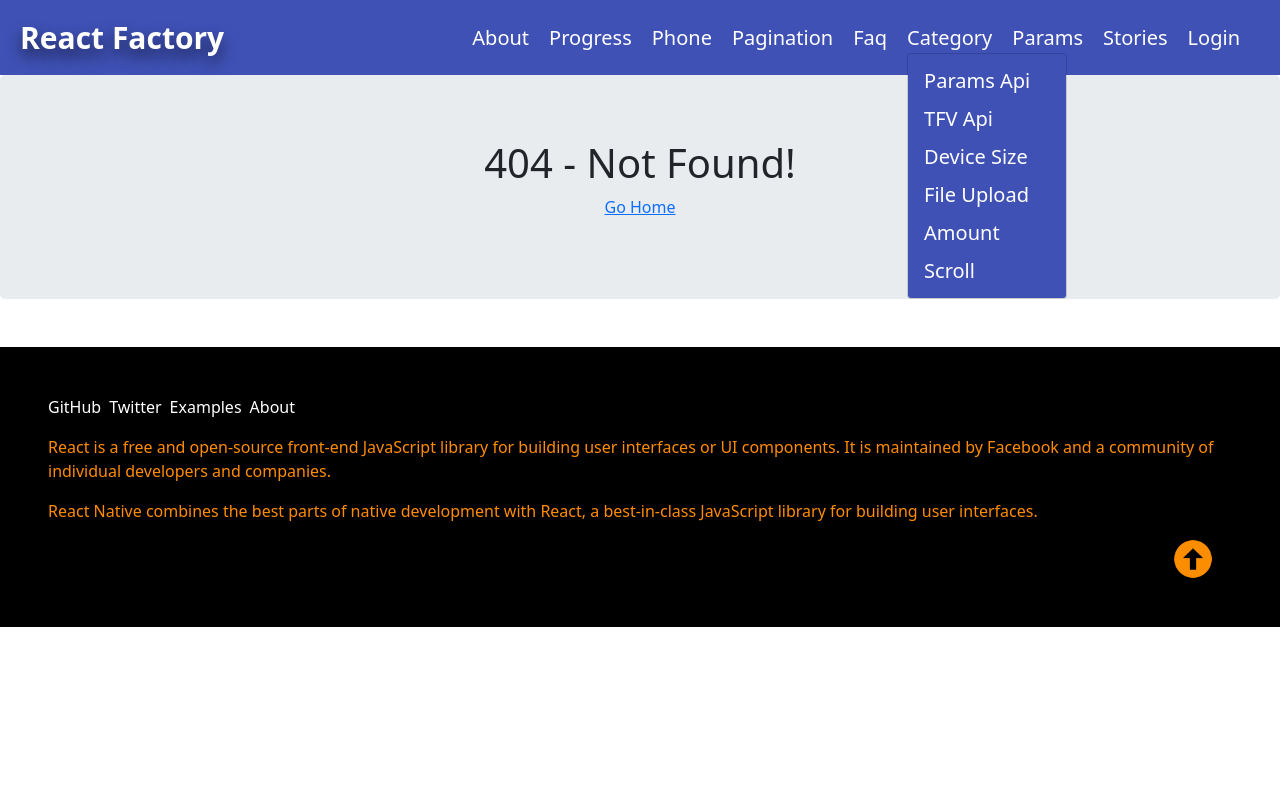
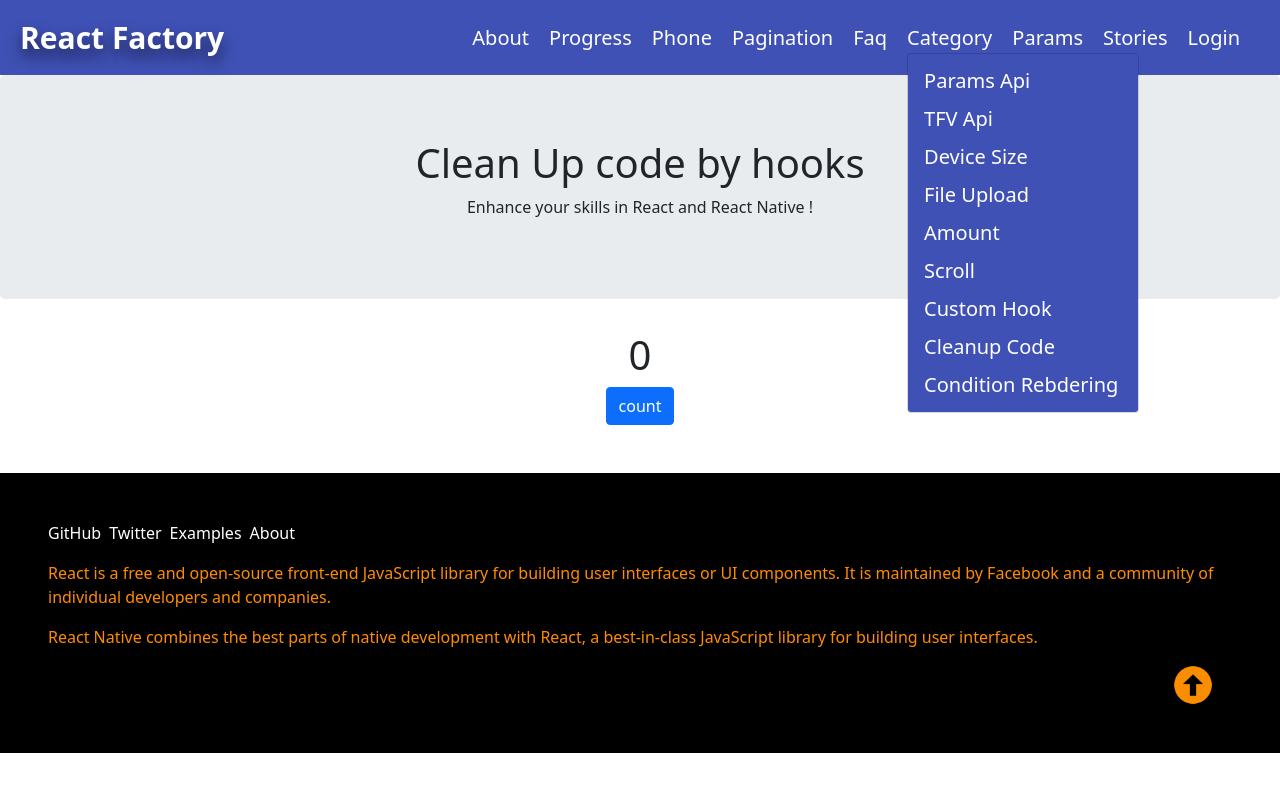
Before and after one commit to arifweb2020/React-Factory, a React (Create React App) app: page /cleanCode in a window 1280 px wide. Both pictures are taken after a click on the link "Category". Shown: the top 792 px of the page. Built offline with nearby package versions, Linux system fonts and the light colour scheme.

Commit message:
clean up code

```diff
--- a/src/components/Navbar/index.jsx
+++ b/src/components/Navbar/index.jsx
@@ -38,6 +38,9 @@ function Navbar() {
                                 <Link className="dropdown-item" to="/fileUpload">File Upload</Link>
                                 <Link className="dropdown-item" to="/amount">Amount</Link>
                                 <Link className="dropdown-item" to="/InfiniteScroll">Scroll</Link>
+                                <Link className="dropdown-item" to="/customHook">Custom Hook</Link>
+                                <Link className="dropdown-item" to="/cleanCode">Cleanup Code</Link>
+                                <Link className="dropdown-item" to="/conditionalRendering">Condition Rebdering</Link>
                             </div>
                         </li>
                         <li className="nav-item">
--- /dev/null
+++ b/src/pages/CleanUp/index.jsx
@@ -0,0 +1,52 @@
+import React, { useState, useEffect } from 'react';
+
+function CleanUp(props) {
+    const [count, setCount] = useState(0)
+
+    // useEffect(() => {
+    //     console.log("1")
+
+    //     return () =>{
+    //         console.log('2')
+    //     }
+    // }, [count]);
+
+    //     useEffect(() => {
+    //     console.log("1")
+    //     const eventHandler = () =>  console.log("arif");
+    //     document.addEventListener("click", eventHandler);
+
+    //     return () =>{
+    //         console.log('clean code');
+    //         document.removeEventListener("click", eventHandler);
+    //     }
+    // }, [count]);
+
+    useEffect(() => {
+        console.log("1")
+        const interval = setInterval(()=>{
+                console.log("arif")
+        },2000)
+
+        return () =>{
+            console.log("2")
+            clearInterval(interval)
+        }
+    }, [count]);
+
+
+    return (
+        <>
+            <div className="jumbotron text-center">
+                <h1>Clean Up code by hooks </h1>
+                <p>Enhance your skills in React and React Native !</p>
+            </div>
+            <div className="container text-center">
+                <h1>{count}</h1>
+                <button className="btn btn-md btn-primary" onClick={() => setCount(count + 1)} >count</button>
+            </div>
+        </>
+    );
+}
+
+export default CleanUp;
--- /dev/null
+++ b/src/pages/ConditionalRendering/index.jsx
@@ -0,0 +1,23 @@
+import React, { useState } from 'react';
+
+function ConRender(props) {
+    const [islogin, setLogin] = useState(3);
+    return (
+        <>
+            <div className="jumbotron text-center">
+                <h1>Conditional rendering | If Condition </h1>
+                <p>Enhance your skills in React and React Native !</p>
+            </div>
+            <div className="container tex-center">
+                {
+                    islogin === 1 ? <h1> hii arif </h1> :
+                        islogin === 2 ? <h1> welcome arif </h1> :
+                            islogin === 3 ? <h1>Thanks arif</h1> :
+                                <h2>sorry arif</h2>
+                }
+            </div>
+        </>
+    );
+}
+
+export default ConRender;
--- /dev/null
+++ b/src/pages/CustomHook/Custom.jsx
@@ -0,0 +1,20 @@
+import {useState} from 'react'
+
+function useCustomCounter() {
+
+    const[count , setCount]=useState(0);
+    const handleIncrement = ()=>{
+        setCount(count+1);
+    };
+    const handleDeccrement = ()=>{
+        setCount(count-1);
+    };
+
+    return{
+        count,
+        handleIncrement,
+        handleDeccrement
+    }
+}
+
+export default useCustomCounter;
--- /dev/null
+++ b/src/pages/CustomHook/index.jsx
@@ -0,0 +1,28 @@
+import React from 'react';
+import useCustomCounter from './Custom';
+
+function CustomHook() {
+
+  //  const {count , handleDeccrement , handleIncrement} = useCustomCounter();
+
+    const data = useCustomCounter();
+    const data1 = useCustomCounter();
+    return (
+        <>
+            <div className="jumbotron text-center">
+                <h1>Custom Hook </h1>
+                <p>Enhance your skills in React and React Native !</p>
+            </div>
+            <div className="conatiner text-center">
+                <h1>Counter : {data.count}</h1>
+                <button onClick={data.handleIncrement} className="btn btn-md btn-primary">Counter</button>
+                <h1>Counter1 : {data1.count}</h1>
+                <button onClick={data1.handleIncrement} className="btn btn-md btn-primary">+</button>
+                <button onClick={data1.handleDeccrement} className="btn btn-md btn-primary ml-2">-</button>
+
+            </div>
+        </>
+    );
+}
+
+export default CustomHook;
--- a/src/pages/MainView/index.jsx
+++ b/src/pages/MainView/index.jsx
@@ -20,6 +20,9 @@ import FileUpload from '../FileUpload';
 import Amount from '../Amount';
 import InfiniteScroll from '../InfiniteScroll';
 import Paginates from '../Pagination/Paginates/Paginates';
+import CustomHook from '../CustomHook';
+import ConRender from '../ConditionalRendering';
+import CleanUp from '../CleanUp';
 
 function MainView() {
     const [spinner, setSpinner] = useState(true);
@@ -50,6 +53,9 @@ function MainView() {
                 <Route path="/fileUpload" component={FileUpload} />
                 <Route path="/amount" component={Amount} />
                 <Route path="/InfiniteScroll" component={InfiniteScroll} />
+                <Route path="/customHook" component={CustomHook} />
+                <Route path="/cleanCode" component={CleanUp} />
+                <Route path="/conditionalRendering" component={ConRender} />
                 <Route exact path="/useParams/:id" component={Rams} />
                 <Route component={NotFound} />
             </Switch>
```
Also changed, not shown: src/pages/InfiniteScroll/index.jsx (indentation only).
